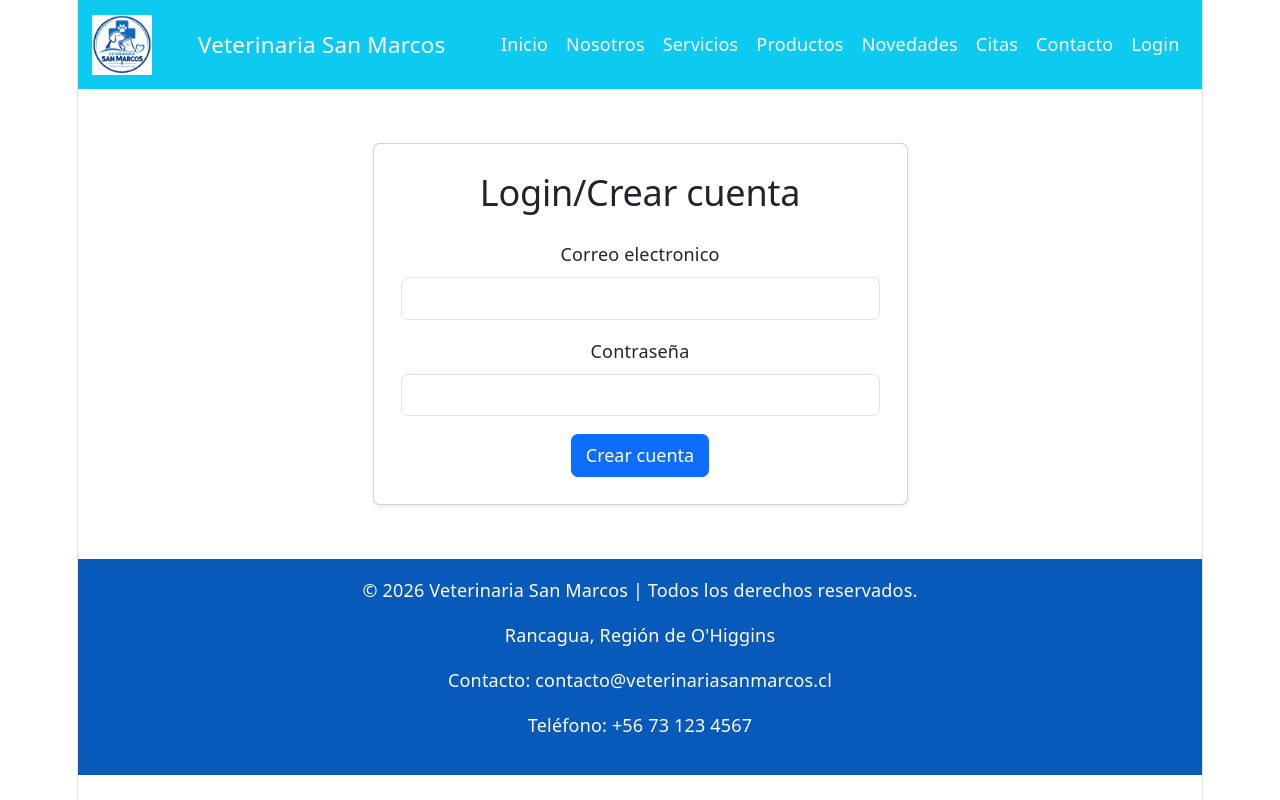
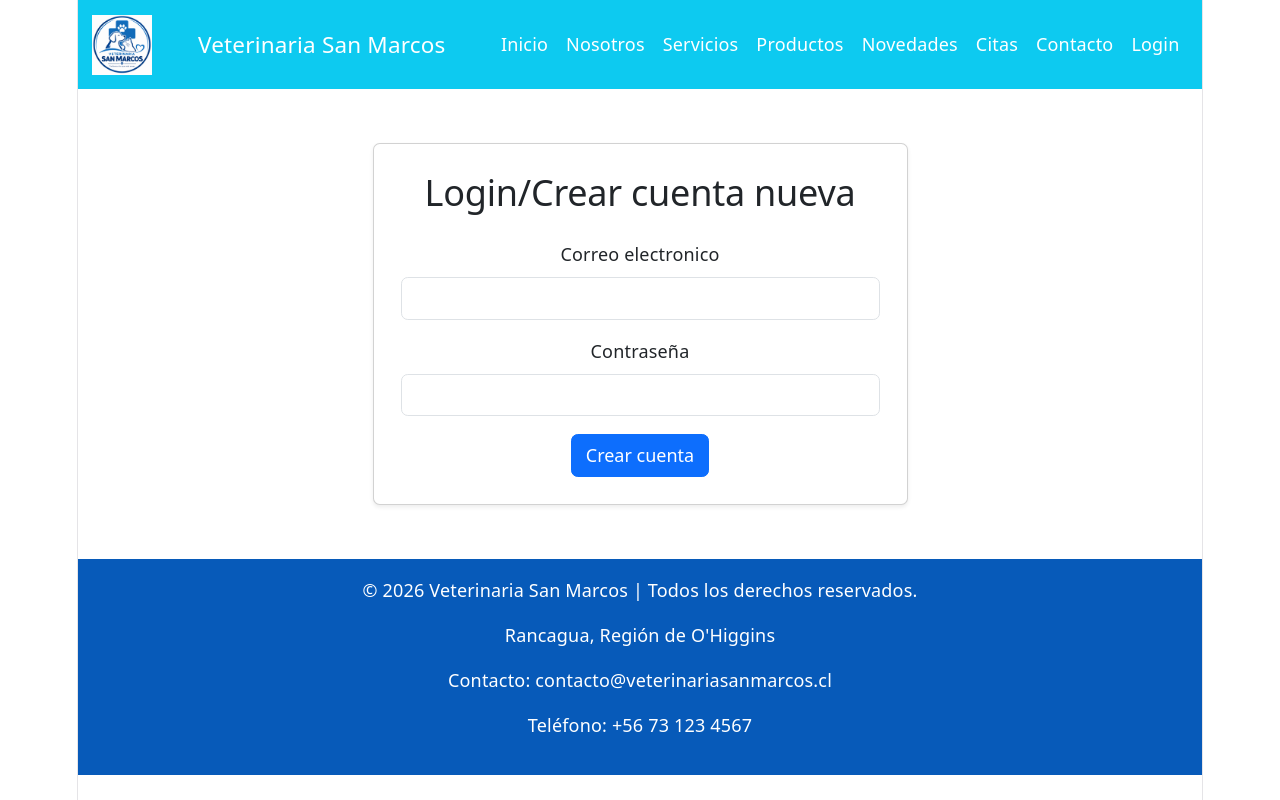
Before and after one commit to Fr4nc0-G0nz4l3z/ProyectoFullstack2_Veterinaria, a React (Vite) app: page /login in a window 1280 px wide. Built offline with nearby package versions, Linux system fonts and the light colour scheme.

Commit message:
codigo actualizado

```diff
--- a/src/paginas/Login.tsx
+++ b/src/paginas/Login.tsx
@@ -6,7 +6,7 @@ function Login(){
             <div className="row justify-content-center">
                 <div className="col-12 col-md-8 col-lg-6">
                     <div className="card shadow-sm p-4">
-                        <h2 className="mb-4">Login/Crear cuenta</h2>
+                        <h2 className="mb-4">Login/Crear cuenta nueva</h2>
                         <FormularioLogin/>
                     </div>
                 </div>
```
